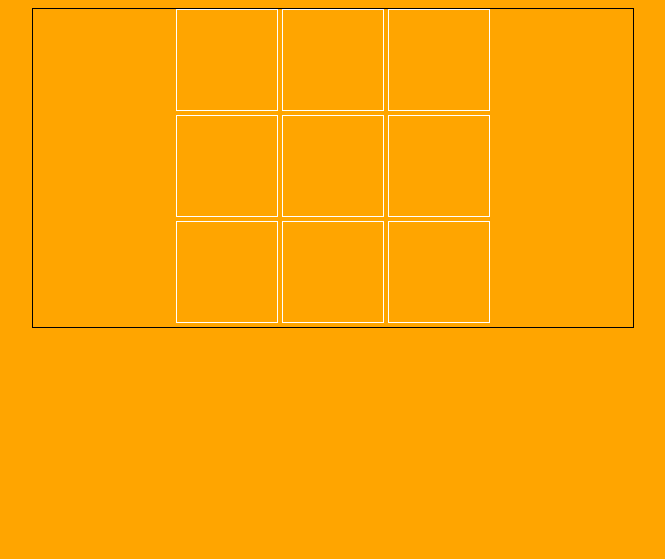
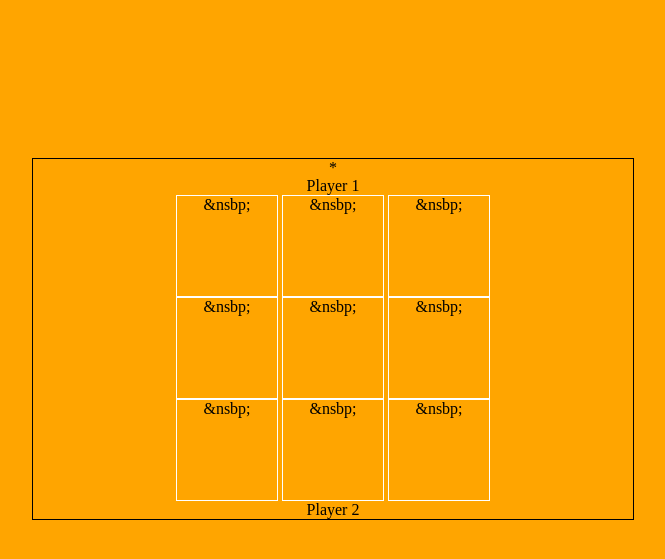
Before and after one commit to Waqas-Ali-Azhar/psdtohtml-g1, a PHP site: page /gameboard.html in a window 1280 px wide. Shown: the top 559 px of the page, without its empty margins (307-972 px from the left). Run offline with PHP 8.4, Linux system fonts and the light colour scheme.

Commit message:
game jsboard change color

```diff
--- a/assets/css/gameboard.css
+++ b/assets/css/gameboard.css
@@ -1,5 +1,6 @@
 body{
   background: orange;
+  padding-top: 150px;
 }
 
 
@@ -17,3 +18,7 @@ body{
   border: 1px solid white;
   display: inline-block;
 }
+
+span.turn{
+  display: none;
+}
--- a/gameboard.html
+++ b/gameboard.html
@@ -14,23 +14,28 @@
   <div class="board">
 
 
-    <div>
-    <div class="cell"></div>
-    <div class="cell"></div>
-    <div class="cell"></div>
+    <span><span class="turn">*</span>Player 1</span>
+
+
+    <div class="row">
+    <div class="cell">&nsbp;</div>
+    <div class="cell">&nsbp;</div>
+    <div class="cell">&nsbp;</div>
     </div>
 
-    <div>
-    <div class="cell"></div>
-    <div class="cell"></div>
-    <div class="cell"></div>
+    <div class="row">
+    <div class="cell">&nsbp;</div>
+    <div class="cell">&nsbp;</div>
+    <div class="cell">&nsbp;</div>
     </div>
 
-    <div>
-    <div class="cell"></div>
-    <div class="cell"></div>
-    <div class="cell"></div>
+    <div class="row">
+    <div class="cell">&nsbp;</div>
+    <div class="cell">&nsbp;</div>
+    <div class="cell">&nsbp;</div>
     </div>
+
+    <span><span class="turn">*</span>Player 2</span>
 
 
 
@@ -38,5 +43,80 @@
 
   </div>
 
+
+  <script type="text/javascript">
+
+
+    var color = 'red';
+    var player = 1;
+
+
+    changeTurn(player);
+
+    function changeTurn(player){
+
+      if(player == 1){
+      var ele1 = document.getElementsByClassName("turn")[0];
+      var ele2 = document.getElementsByClassName("turn")[1];
+
+      }
+      else{
+
+        var ele1 = document.getElementsByClassName("turn")[1];
+        var ele2 = document.getElementsByClassName("turn")[0];
+      }
+
+      ele2.style.display = 'none';
+      ele1.style.display = 'block';
+
+    }
+
+
+
+
+
+
+
+
+    var cells = document.getElementsByClassName("cell");
+    for(var i=0; i<cells.length;++i){
+      cells[i].onclick = function ColorThisCell(event){
+
+          if(event){
+            event.target.style.backgroundColor = color;
+            if(color == 'red'){
+                color = 'black';
+                player = 2;
+            }
+            else{
+                color = 'red';
+                player = 1;
+            }
+
+
+            checkWinner();
+            changeTurn(player);
+          }
+        }
+    }
+
+    function checkWinner(){
+
+
+      var win = checkHorizontals();
+      if(win){
+        alert('player won');
+      }
+      var win = checkVerticals();
+
+
+
+    }
+
+
+
+
+  </script>
+
 </body>
 </html>
```
